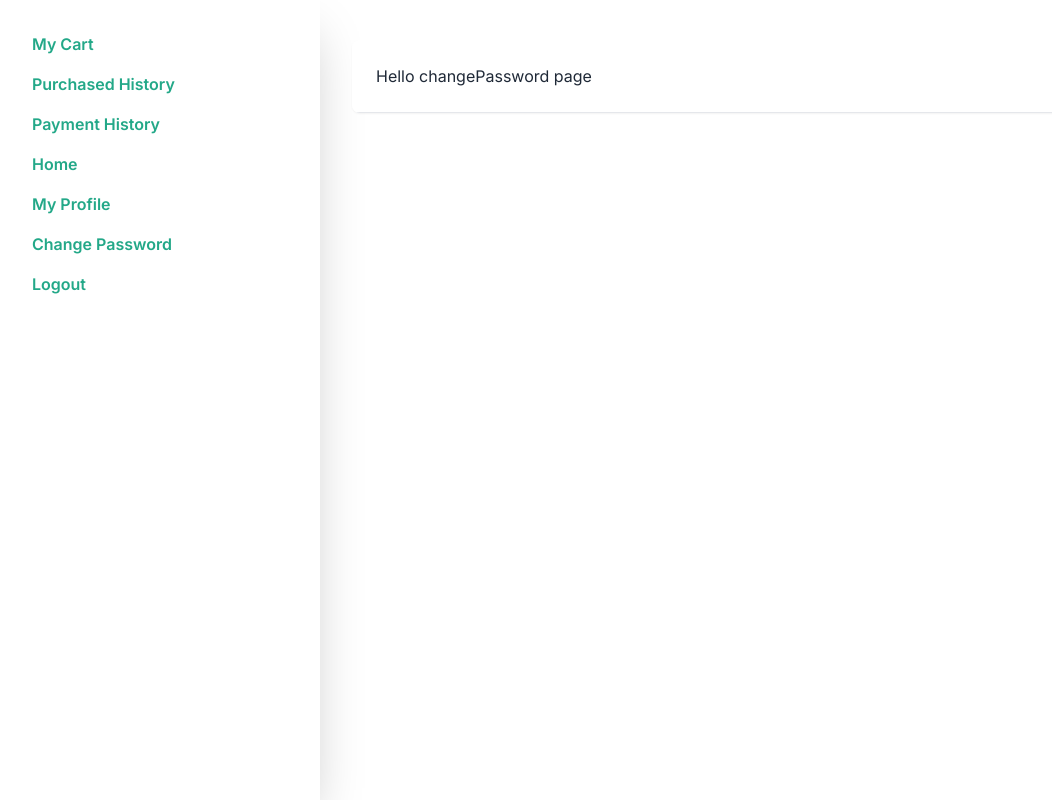
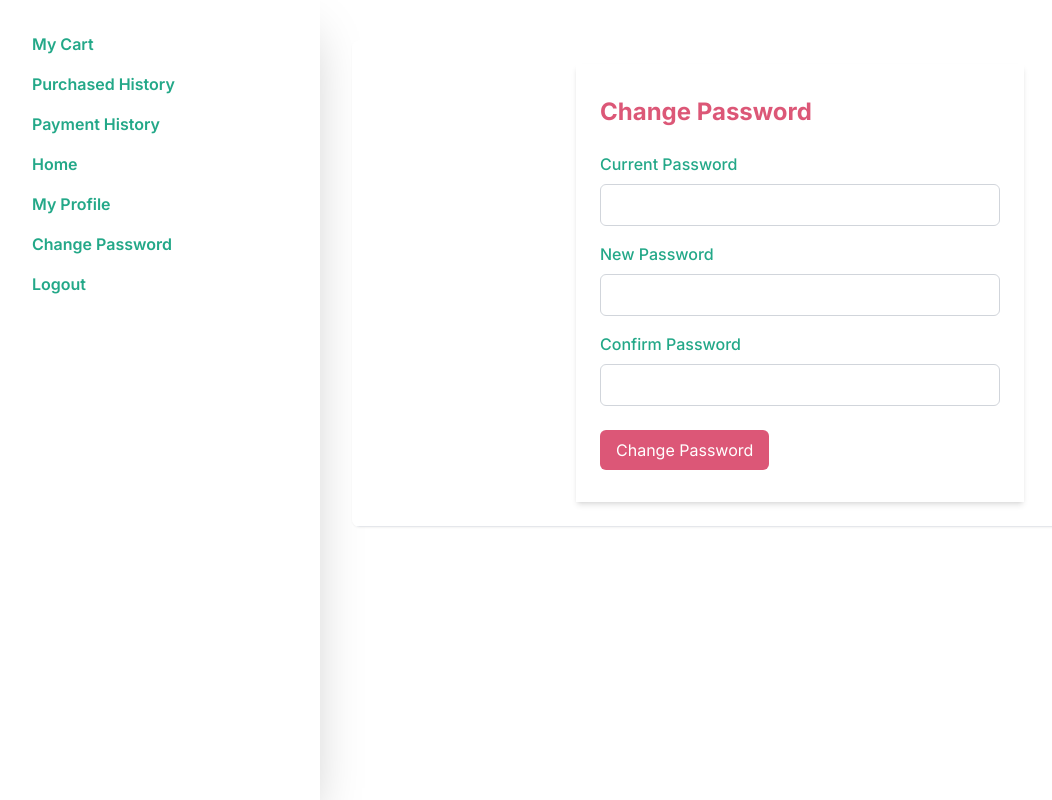
Before and after one commit to bhuiamh/digitosys-dashboard, a Next.js app: page /customer/changePassword in a window 1280 px wide. Shown: the whole page, without its empty margins (0-1052 px from the left). Built offline with nearby package versions, Linux system fonts and the light colour scheme.

Commit message:
Change Password Section Added

```diff
--- a/src/app/customer/changePassword/page.tsx
+++ b/src/app/customer/changePassword/page.tsx
@@ -1,3 +1,45 @@
 export default function changePassword() {
     return (
-      <div>Hello changePassword page</div>)}
+        <div className="flex items-center justify-center">
+        <div className="max-w-md w-full px-6 py-8 bg-white shadow-md">
+          <h2 className="text-2xl text-[#dc5777] font-bold mb-6">Change Password</h2>
+          <form>
+            <div className="mb-4">
+              <label htmlFor="currentPassword" className="block text-[#23a888] font-medium mb-2">
+                Current Password
+              </label>
+              <input
+                type="password"
+                id="currentPassword"
+                className="border border-gray-300 px-3 py-2 rounded-md w-full focus:outline-none focus:ring-[#23a888]"
+                required
+              />
+            </div>
+            <div className="mb-4">
+              <label htmlFor="newPassword" className="block text-[#23a888] font-medium mb-2">
+                New Password
+              </label>
+              <input
+                type="password"
+                id="newPassword"
+                className="border border-gray-300 px-3 py-2 rounded-md w-full focus:outline-none focus:ring-[#23a888]"
+                required
+              />
+            </div>
+            <div className="mb-6">
+              <label htmlFor="confirmPassword" className="block text-[#23a888] font-medium mb-2">
+                Confirm Password
+              </label>
+              <input
+                type="password"
+                id="confirmPassword"
+                className="border border-gray-300 px-3 py-2 rounded-md w-full focus:outline-none focus:ring-[#23a888]"
+                required
+              />
+            </div>
+            <button type="submit" className="bg-[#dc5777] text-white px-4 py-2 rounded-md hover:bg-[#5c1525] focus:outline-none">
+              Change Password
+            </button>
+          </form>
+        </div>
+      </div>)}
```
